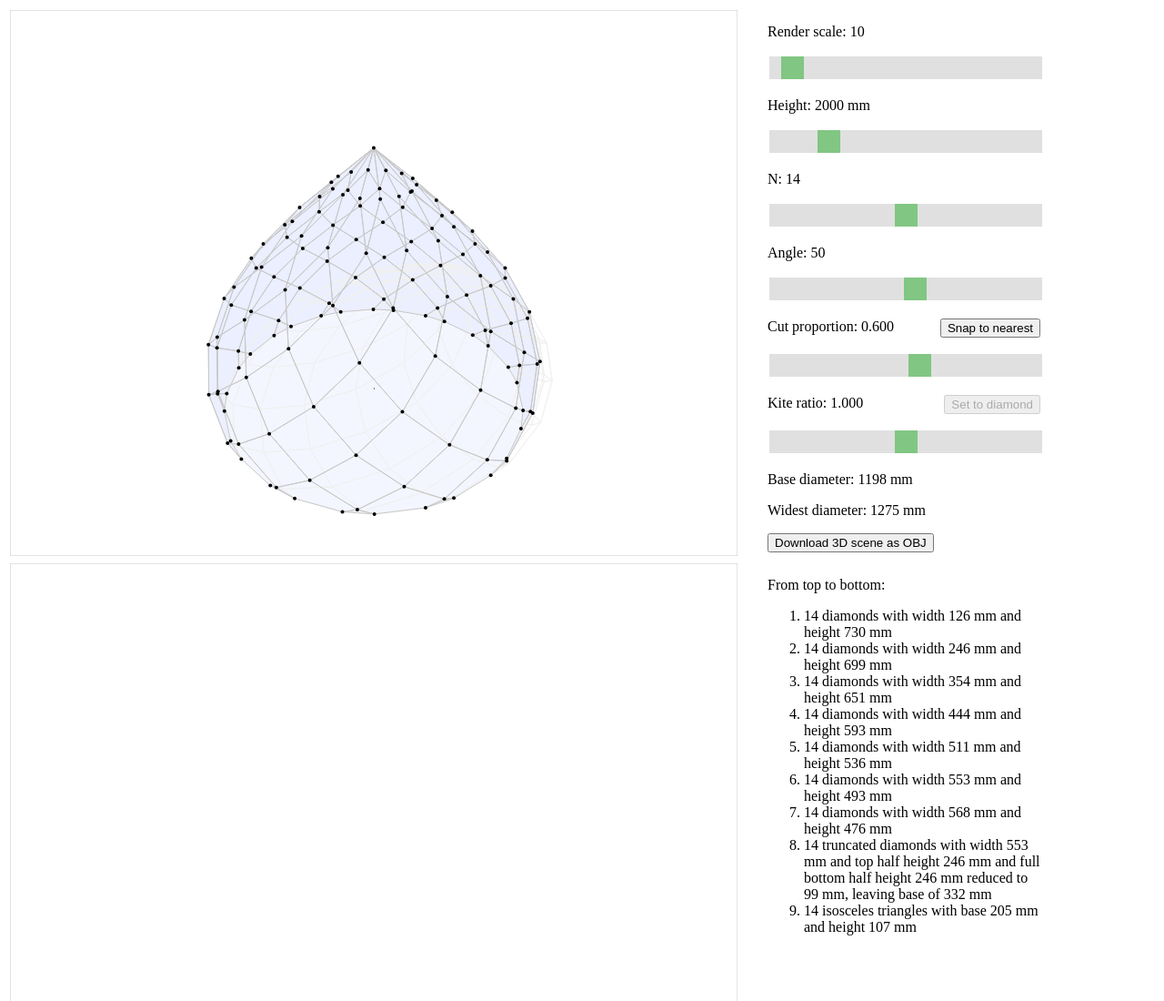
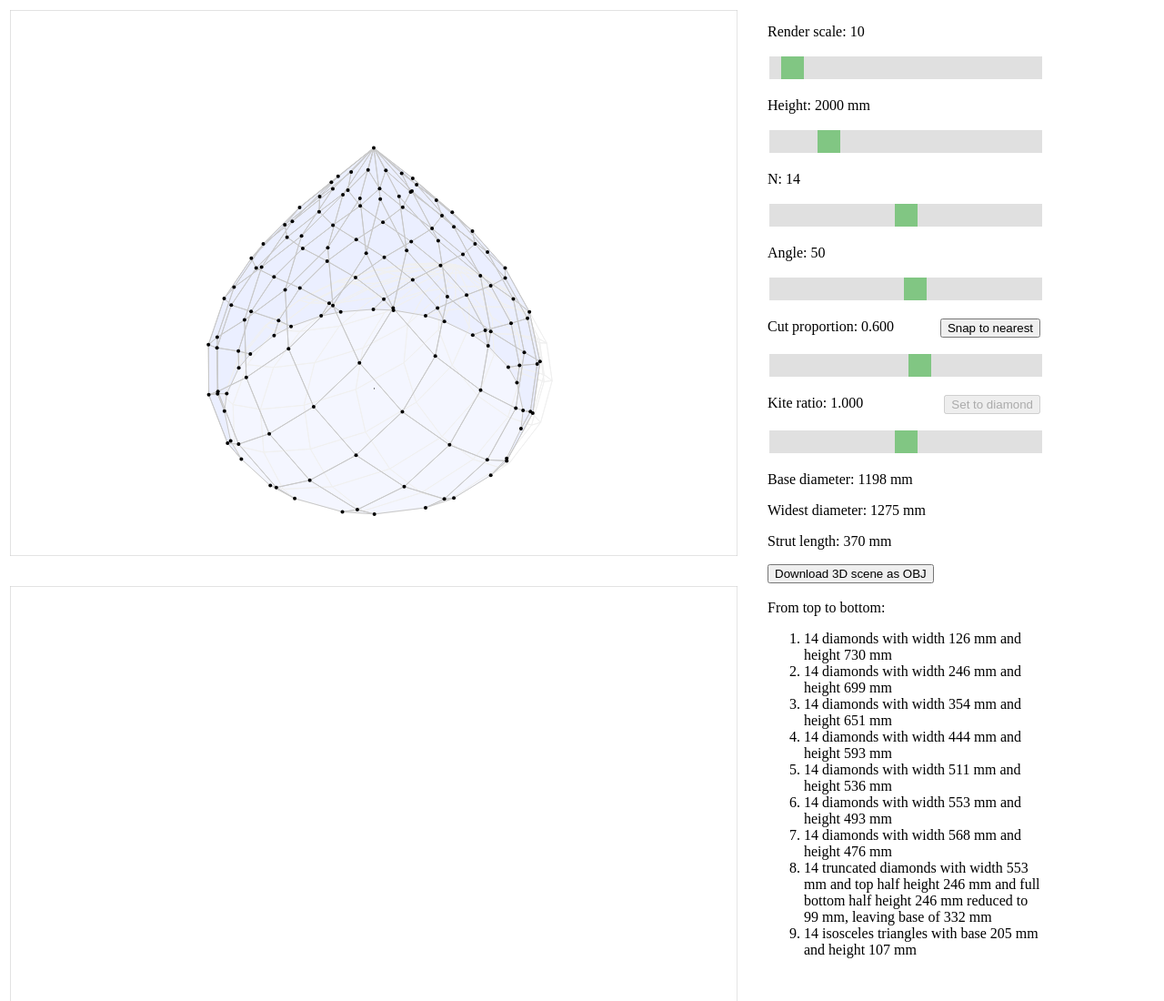
Before and after one commit to timhutton/zomes, a plain HTML site: page index.html in a window 1280 px wide. Shown: the top 1100 px of the page at 91% size. Drawn offline with Linux system fonts and the light colour scheme.

Commit message:
Added strut length output.

```diff
--- a/index.html
+++ b/index.html
@@ -275,8 +275,10 @@ function make_zome() {
         }
     }
     var base_diameter = dist( verts[verts.length-1], p3(0,0,ground_level) ) / world_scale;
+    var strut_length = dist( verts[0], verts[1] ) / world_scale;
     document.getElementById("base_diameter_label").innerHTML = "Base diameter: "+base_diameter.toFixed(0)+" mm";
     document.getElementById("widest_diameter_label").innerHTML = "Widest diameter: "+widest_diameter.toFixed(0)+" mm";
+    document.getElementById("strut_length_label").innerHTML = "Strut length: "+((K==1)?(strut_length.toFixed(0)+" mm"):"varies");
 
     document.getElementById("pieces_label").innerHTML = pieces;
 }
@@ -587,6 +589,7 @@ instructions how to enable JavaScript in your web browser</a>.
       <div class="slidecontainer"><input type="range" min="0.8" max="1.2" value="1" step="0.001" class="slider" id="kite_slider"></div>
       <p id="base_diameter_label">Base diameter:</p>
       <p id="widest_diameter_label">Widest diameter:</p>
+      <p id="strut_length_label">Strut length:</p>
       <button onclick="downloadOBJ();">Download 3D scene as OBJ</button>
     </td>
   </tr>
```
